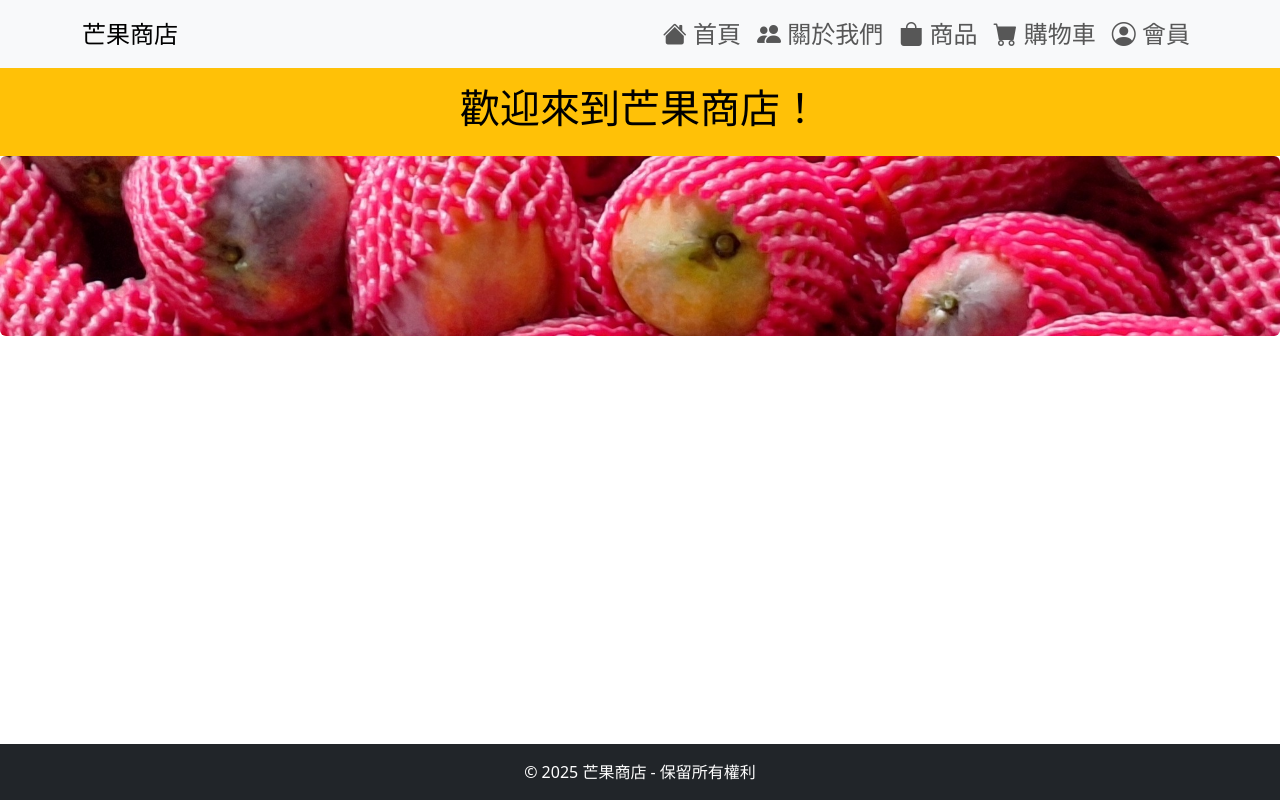
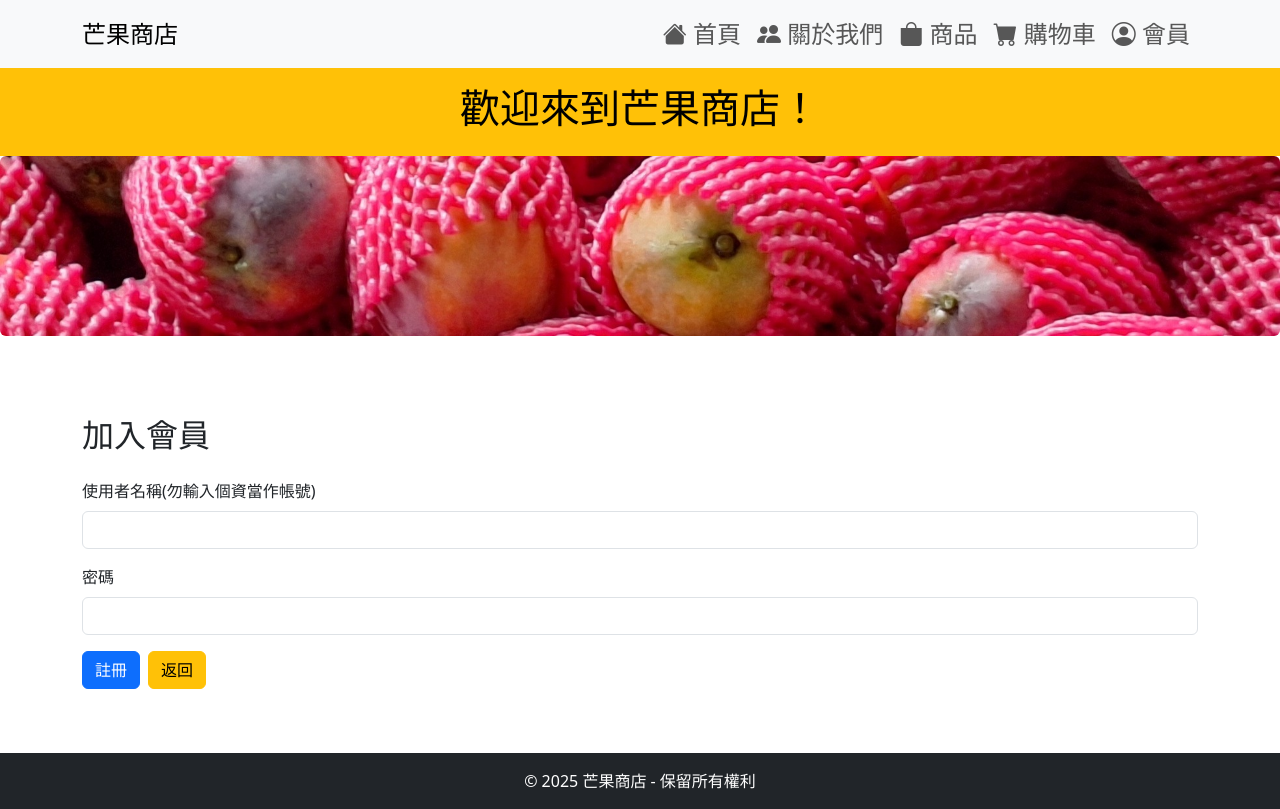
Before and after one commit to x-stardust-x/mango_shop, a Vue app: page /register in a window 1280 px wide. Built offline with nearby package versions, Linux system fonts and the light colour scheme.

Commit message:
Member_Create

```diff
--- a/src/api/axios.ts
+++ b/src/api/axios.ts
@@ -9,4 +9,16 @@ const instance = axios.create({
     baseURL: API_BASE_URL,
 })
 
+instance.interceptors.request.use(config => {
+    const token = localStorage.getItem('token') // 從 localStorage 取得 token
+
+    if (token) {
+        // 加入 Authorization 標頭，格式是 Bearer token字串
+        config.headers.Authorization = `Bearer ${token}`
+    }
+
+    return config
+})
+
+
 export default instance
--- a/src/router/index.ts
+++ b/src/router/index.ts
@@ -3,20 +3,36 @@ import Home from '../views/Home.vue'
 import About from '../views/About.vue'
 import Products from '../views/Products.vue'
 import Cart from '../views/Cart.vue'
+
 import Member from '../views/Member.vue'
+import Login from '../views/Login.vue'
+import Register from '../views/Register.vue'
 
+//之後新增admin介面/admin/
 
 const routes: Array<RouteRecordRaw> = [
   { path: '/', name: 'Home', component: Home },
   { path: '/about', name: 'About', component: About },
   { path: '/products', name: 'Products', component: Products },
   { path: '/cart', name: 'Cart', component: Cart },
-  { path: '/member', name: 'Member', component: Member }
+  { path: '/member', name: 'Member', component: Member ,meta: {requiresAuth: true}},
+  { path: '/login', name: 'Login', component: Login},
+  { path: '/register', name: 'Register', component: Register}
 ]
 
 const router = createRouter({
   history: createWebHistory(process.env.BASE_URL),
   routes
 })
+// 等做好登入
+router.beforeEach((to, from, next) => {
+  const isLoggedIn = !!localStorage.getItem('token') // 有 token 就視為登入
+
+  if (to.meta.requiresAuth && !isLoggedIn) {
+    next('/login') // 未登入，導向 login
+  } else {
+    next() // 放行
+  }
+})
 
 export default router
--- /dev/null
+++ b/src/views/Admin.vue
@@ -0,0 +1,3 @@
+<template>
+
+</template>
--- /dev/null
+++ b/src/views/Login.vue
@@ -0,0 +1,49 @@
+<template>
+    <div class="container my-5">
+        <h2 class="mb-4">會員登入</h2>
+        <form @submit.prevent="Login">
+            <div class="mb-3">
+                <label class="form-label">使用者名稱</label>
+                <input type="text" class="form-control" v-model="username" required />
+            </div>
+            <div class="mb-3">
+                <label class="form-label">密碼</label>
+                <input type="password" class="form-control" v-model="password" required />
+            </div>
+            <button type="submit" class="btn btn-primary">登入</button>
+            <router-link  class="btn btn-success ms-2" :to="'/Register'">Register</router-link>
+        </form>
+    </div>
+</template>
+
+<script setup lang="ts">
+import { ref } from 'vue';
+import axios from '@/api/axios';
+import { useRouter } from 'vue-router';
+
+const username = ref('');
+const password = ref('');
+
+const router = useRouter();
+
+const Login = async () => {
+    try{
+        await axios.post('/login', {
+            username : username.value,
+            password : password.value,
+        })
+        .then(res => {
+            const token = res.data.token
+
+            localStorage.setItem('token',token)
+            alert('登入成功')
+            router.push('/')
+        })
+    }
+    catch(err){
+        alert("登入錯誤");
+    }
+}
+
+
+</script>
--- a/src/views/Member.vue
+++ b/src/views/Member.vue
@@ -1,3 +1,43 @@
 <template>
-    <h1>此頁面未完成</h1>
+    <div class="container my-2">
+        <h2 class="my-4">會員資料</h2>
+        <h3 v-if="username" class="my-4">名子:{{ username }}</h3>
+        <h3 v-else>載入中...</h3>
+        <div class="fs-4 my-3">會員:
+            <span v-if="isadmin">管理者</span>
+            <span v-else>一般會員</span>
+        </div>
+        <button class="btn btn-danger" @click="Logout">登出</button>
+    </div>
 </template>
+
+<script setup lang="ts">
+import { onMounted, ref } from 'vue';
+import { useRouter } from 'vue-router';
+import axios from '@/api/axios';
+
+const username = ref('');
+const isadmin = ref(false);
+
+const router = useRouter();
+
+onMounted (async () =>{
+    try {
+        const res = await axios.get('/member')
+        username.value = res.data.username;
+        isadmin.value = res.data.admin
+        // console.log(res);
+        // console.log(res.data.username) // 例如 "alice"
+    } catch (err) {
+        console.error('取得使用者失敗', err)
+        if ((err as any).status === 403) {
+            Logout();
+        }
+    }
+})
+
+const Logout = () => {
+    localStorage.removeItem('token')
+    router.push('/login')
+}
+</script>
--- /dev/null
+++ b/src/views/Register.vue
@@ -0,0 +1,52 @@
+<!-- 之後改道Login -->
+
+<template>
+    <div class="container my-5">
+        <h2 class="mb-4">加入會員</h2>
+        <form @submit.prevent="register">
+            <div class="mb-3">
+                <label class="form-label">使用者名稱(勿輸入個資當作帳號)</label>
+                <input type="text" class="form-control" v-model="username" required />
+            </div>
+            <div class="mb-3">
+                <label class="form-label">密碼</label>
+                <input type="password" class="form-control" v-model="password" required />
+            </div>
+            <!-- <div class="form-check mb-3">
+                <input class="form-check-input" type="checkbox" v-model="admin" id="isAdmin" />
+                <label class="form-check-label" for="isAdmin">管理員</label>
+            </div> -->
+            <div>
+                <button type="submit" class="btn btn-primary">註冊</button>
+                <router-link class="btn btn-warning ms-2" to="/login">返回</router-link>
+            </div>
+        </form>
+    </div>
+</template>
+
+<script setup lang="ts">
+import { ref } from 'vue'
+import axios from '@/api/axios'
+import { useRouter } from 'vue-router'
+
+const username = ref('')
+const password = ref('')
+const admin = ref(false)
+
+const router = useRouter()
+
+const register = async () => {
+    try {
+        const res = await axios.post('/register', {
+            username: username.value,
+            password: password.value,
+            admin: false, //先取消
+        })
+        alert(res.data.message)
+        router.push('/login')
+
+    } catch (error) {
+        alert('註冊失敗！')
+    }
+}
+</script>
```
